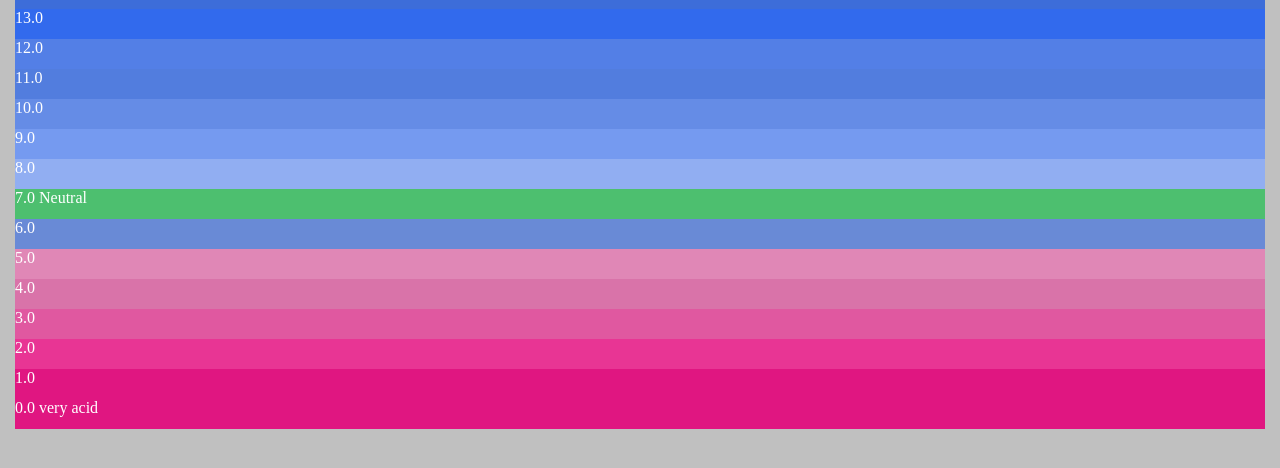
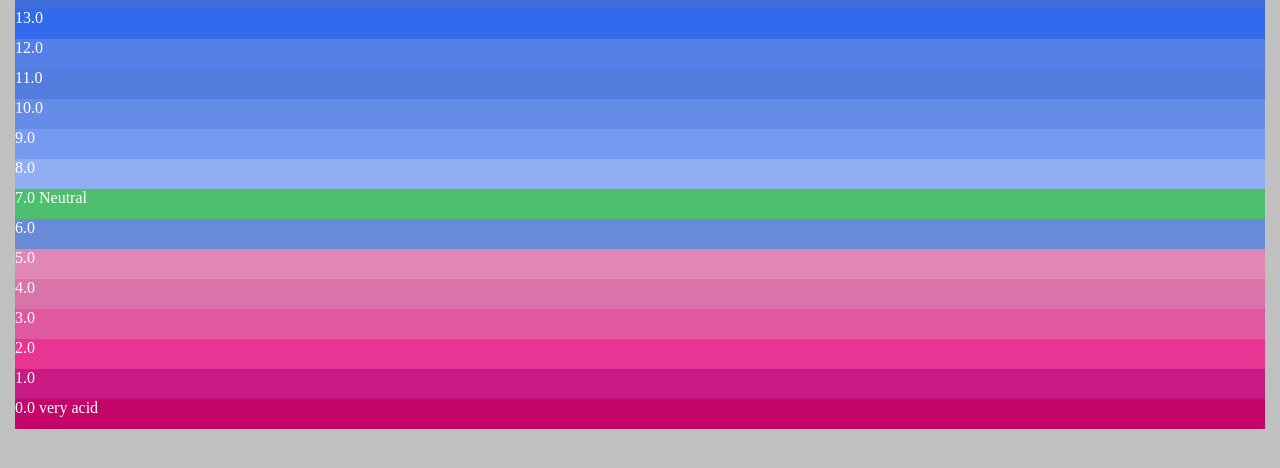
Before and after one commit to MuhammadUmer2223/pH-Scale, a plain HTML site: page index.html in a window 1280 px wide. Shown: the part 116-584 px from the top of the page. Drawn offline with Linux system fonts and the light colour scheme.

Commit message:
made some update, changed colors

```diff
--- a/index.css
+++ b/index.css
@@ -68,7 +68,7 @@ height: 30px;
 
 }
 .fourteen{
-    background-color: #e01681;
+    background-color: #c91a83;
     height: 30px;
 }
 .fifteen{
--- a/index.html
+++ b/index.html
@@ -24,7 +24,7 @@
         <div class="twelve">3.0</div>
         <div class="thirteen">2.0</div>
         <div class="fourteen">1.0</div>
-        <div class="fourteen">0.0 very acid</div>
+        <div class="fifteen">0.0 very acid</div>
 
     </div>
 
```
